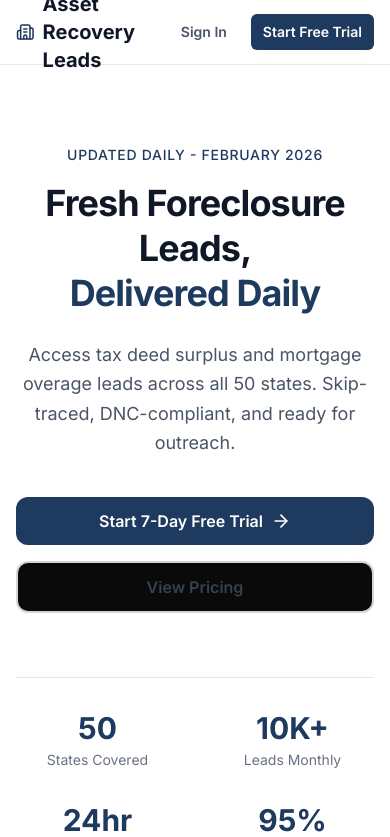
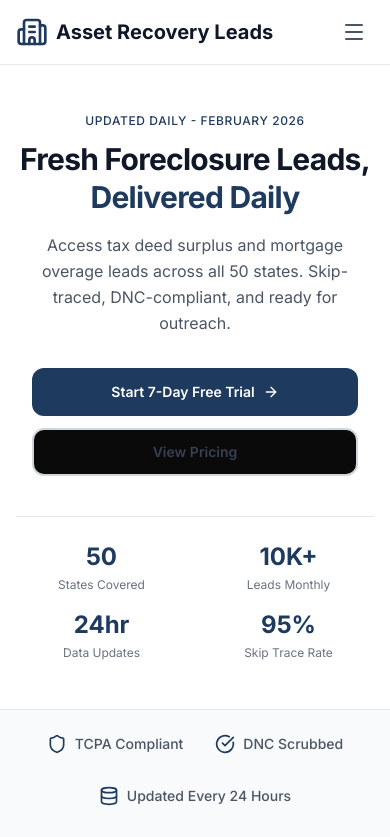
Before and after one commit to AiMagic5000/foreclosure-leads-app, a Next.js app: page / in a window 390 px wide. Shown: the top 837 px of the page. Built offline with nearby package versions, Linux system fonts and the light colour scheme.

Commit message:
feat: add mobile hamburger menu and responsive design

```diff
--- a/src/app/page.tsx
+++ b/src/app/page.tsx
@@ -1,9 +1,8 @@
 import Link from "next/link"
-import { CheckCircle, TrendingUp, Shield, Zap, MapPin, Phone, Clock, Database, ArrowRight, Star, Users, Building2 } from "lucide-react"
+import { CheckCircle, Shield, Zap, MapPin, Phone, Clock, Database, ArrowRight, Star, Users, Building2 } from "lucide-react"
 import { Button } from "@/components/ui/button"
-import { Card, CardContent, CardDescription, CardHeader, CardTitle } from "@/components/ui/card"
-import { Badge } from "@/components/ui/badge"
 import { Accordion, AccordionContent, AccordionItem, AccordionTrigger } from "@/components/ui/accordion"
+import { Header } from "@/components/header"
 import { faqs } from "@/data/faqs"
 import { statesData } from "@/data/states"
 
@@ -205,66 +204,44 @@ export default function LandingPage() {
         }}
       />
 
-      {/* Navigation */}
-      <header className="sticky top-0 z-50 w-full border-b border-gray-200 bg-white">
-        <div className="container mx-auto flex h-16 items-center justify-between px-4">
-          <Link href="/" className="flex items-center gap-2">
-            <Building2 className="h-8 w-8 text-[#1e3a5f]" />
-            <span className="text-xl font-bold text-gray-900">Asset Recovery Leads</span>
-          </Link>
-          <nav className="hidden md:flex items-center gap-8">
-            <Link href="#features" className="text-sm font-medium text-gray-600 hover:text-[#1e3a5f] transition-colors">Features</Link>
-            <Link href="#pricing" className="text-sm font-medium text-gray-600 hover:text-[#1e3a5f] transition-colors">Pricing</Link>
-            <Link href="/states-guide" className="text-sm font-medium text-gray-600 hover:text-[#1e3a5f] transition-colors">50 States Guide</Link>
-            <Link href="#faq" className="text-sm font-medium text-gray-600 hover:text-[#1e3a5f] transition-colors">FAQ</Link>
-          </nav>
-          <div className="flex items-center gap-3">
-            <Link href="/sign-in">
-              <Button variant="ghost" size="sm" className="text-gray-600 hover:text-[#1e3a5f]">Sign In</Button>
-            </Link>
-            <Link href="/sign-up">
-              <Button size="sm" className="bg-[#1e3a5f] hover:bg-[#2d4a6f] text-white">Start Free Trial</Button>
-            </Link>
-          </div>
-        </div>
-      </header>
+      <Header />
 
       <main>
         {/* Hero Section */}
-        <section className="py-20 md:py-28 bg-white">
-          <div className="container mx-auto px-4">
+        <section className="py-12 sm:py-16 md:py-24 lg:py-28 bg-white">
+          <div className="container mx-auto px-4 sm:px-6">
             <div className="max-w-4xl mx-auto text-center">
-              <p className="text-sm font-medium text-[#1e3a5f] uppercase tracking-wider mb-4">
+              <p className="text-xs sm:text-sm font-medium text-[#1e3a5f] uppercase tracking-wider mb-3 sm:mb-4">
                 Updated Daily - {new Date().toLocaleDateString('en-US', { month: 'long', year: 'numeric' })}
               </p>
-              <h1 className="text-4xl md:text-5xl lg:text-6xl font-bold text-gray-900 tracking-tight mb-6 leading-tight">
+              <h1 className="text-3xl sm:text-4xl md:text-5xl lg:text-6xl font-bold text-gray-900 tracking-tight mb-4 sm:mb-6 leading-tight">
                 Fresh Foreclosure Leads,<br />
                 <span className="text-[#1e3a5f]">Delivered Daily</span>
               </h1>
-              <p className="text-lg md:text-xl text-gray-600 mb-10 max-w-2xl mx-auto leading-relaxed">
+              <p className="text-base sm:text-lg md:text-xl text-gray-600 mb-8 sm:mb-10 max-w-2xl mx-auto leading-relaxed px-2">
                 Access tax deed surplus and mortgage overage leads across all 50 states.
                 Skip-traced, DNC-compliant, and ready for outreach.
               </p>
-              <div className="flex flex-col sm:flex-row gap-4 justify-center mb-16">
-                <Link href="/sign-up">
-                  <Button size="lg" className="bg-[#1e3a5f] hover:bg-[#2d4a6f] text-white px-8 py-6 text-base w-full sm:w-auto">
+              <div className="flex flex-col sm:flex-row gap-3 sm:gap-4 justify-center mb-10 sm:mb-16 px-4 sm:px-0">
+                <Link href="/sign-up" className="w-full sm:w-auto">
+                  <Button size="lg" className="bg-[#1e3a5f] hover:bg-[#2d4a6f] text-white px-6 sm:px-8 py-5 sm:py-6 text-sm sm:text-base w-full">
                     Start 7-Day Free Trial
-                    <ArrowRight className="ml-2 h-5 w-5" />
+                    <ArrowRight className="ml-2 h-4 w-4 sm:h-5 sm:w-5" />
                   </Button>
                 </Link>
-                <Link href="#pricing">
-                  <Button size="lg" variant="outline" className="border-gray-300 text-gray-700 hover:bg-gray-50 px-8 py-6 text-base w-full sm:w-auto">
+                <Link href="#pricing" className="w-full sm:w-auto">
+                  <Button size="lg" variant="outline" className="border-gray-300 text-gray-700 hover:bg-gray-50 px-6 sm:px-8 py-5 sm:py-6 text-sm sm:text-base w-full">
                     View Pricing
                   </Button>
                 </Link>
               </div>
 
               {/* Stats */}
-              <div className="grid grid-cols-2 md:grid-cols-4 gap-8 max-w-3xl mx-auto pt-8 border-t border-gray-200">
+              <div className="grid grid-cols-2 md:grid-cols-4 gap-4 sm:gap-8 max-w-3xl mx-auto pt-6 sm:pt-8 border-t border-gray-200">
                 {stats.map((stat) => (
                   <div key={stat.label} className="text-center">
-                    <div className="text-3xl md:text-4xl font-bold text-[#1e3a5f]">{stat.value}</div>
-                    <div className="text-sm text-gray-500 mt-1">{stat.label}</div>
+                    <div className="text-2xl sm:text-3xl md:text-4xl font-bold text-[#1e3a5f]">{stat.value}</div>
+                    <div className="text-xs sm:text-sm text-gray-500 mt-1">{stat.label}</div>
                   </div>
                 ))}
               </div>
@@ -382,47 +359,47 @@ export default function LandingPage() {
         </section>
 
         {/* Pricing Section */}
-        <section id="pricing" className="py-20 bg-gray-50 border-y border-gray-200">
-          <div className="container mx-auto px-4">
-            <div className="text-center mb-16">
-              <p className="text-sm font-medium text-[#1e3a5f] uppercase tracking-wider mb-3">Pricing</p>
-              <h2 className="text-3xl md:text-4xl font-bold text-gray-900 mb-4">
+        <section id="pricing" className="py-12 sm:py-16 md:py-20 bg-gray-50 border-y border-gray-200">
+          <div className="container mx-auto px-4 sm:px-6">
+            <div className="text-center mb-10 sm:mb-16">
+              <p className="text-xs sm:text-sm font-medium text-[#1e3a5f] uppercase tracking-wider mb-2 sm:mb-3">Pricing</p>
+              <h2 className="text-2xl sm:text-3xl md:text-4xl font-bold text-gray-900 mb-3 sm:mb-4">
                 Simple, Transparent Pricing
               </h2>
-              <p className="text-lg text-gray-600 max-w-2xl mx-auto">
+              <p className="text-base sm:text-lg text-gray-600 max-w-2xl mx-auto px-2">
                 Choose the plan that fits your business. All plans include a 7-day free trial.
               </p>
             </div>
-            <div className="grid md:grid-cols-3 gap-8 max-w-5xl mx-auto">
-              {pricingPlans.map((plan) => (
+            <div className="grid grid-cols-1 md:grid-cols-3 gap-6 sm:gap-8 max-w-5xl mx-auto">
+              {pricingPlans.map((plan, index) => (
                 <div
                   key={plan.name}
-                  className={`relative bg-white rounded-lg p-8 ${plan.popular ? 'border-2 border-[#1e3a5f] shadow-lg' : 'border border-gray-200'}`}
+                  className={`relative bg-white rounded-lg p-6 sm:p-8 ${plan.popular ? 'border-2 border-[#1e3a5f] shadow-lg md:scale-105' : 'border border-gray-200'} ${plan.popular && index === 1 ? 'order-first md:order-none' : ''}`}
                 >
                   {plan.popular && (
                     <div className="absolute -top-3 left-1/2 -translate-x-1/2">
-                      <span className="bg-[#1e3a5f] text-white text-xs font-medium px-3 py-1 rounded-full">Most Popular</span>
+                      <span className="bg-[#1e3a5f] text-white text-xs font-medium px-3 py-1 rounded-full whitespace-nowrap">Most Popular</span>
                     </div>
                   )}
-                  <div className="text-center pb-6 border-b border-gray-200">
-                    <h3 className="text-xl font-semibold text-gray-900">{plan.name}</h3>
-                    <p className="text-gray-500 text-sm mt-1">{plan.description}</p>
-                    <div className="mt-4">
-                      <span className="text-4xl font-bold text-gray-900">${plan.price}</span>
-                      <span className="text-gray-500">/month</span>
+                  <div className="text-center pb-4 sm:pb-6 border-b border-gray-200">
+                    <h3 className="text-lg sm:text-xl font-semibold text-gray-900">{plan.name}</h3>
+                    <p className="text-gray-500 text-xs sm:text-sm mt-1">{plan.description}</p>
+                    <div className="mt-3 sm:mt-4">
+                      <span className="text-3xl sm:text-4xl font-bold text-gray-900">${plan.price}</span>
+                      <span className="text-gray-500 text-sm">/month</span>
                     </div>
                   </div>
-                  <ul className="space-y-3 my-6">
+                  <ul className="space-y-2 sm:space-y-3 my-4 sm:my-6">
                     {plan.features.map((feature) => (
-                      <li key={feature} className="flex items-start gap-3">
-                        <CheckCircle className="h-5 w-5 text-green-500 flex-shrink-0 mt-0.5" />
-                        <span className="text-gray-600 text-sm">{feature}</span>
+                      <li key={feature} className="flex items-start gap-2 sm:gap-3">
+                        <CheckCircle className="h-4 w-4 sm:h-5 sm:w-5 text-green-500 flex-shrink-0 mt-0.5" />
+                        <span className="text-gray-600 text-xs sm:text-sm">{feature}</span>
                       </li>
                     ))}
                   </ul>
                   <Link href="/sign-up" className="block">
                     <Button
-                      className={`w-full ${plan.popular ? 'bg-[#1e3a5f] hover:bg-[#2d4a6f] text-white' : 'bg-white border border-gray-300 text-gray-700 hover:bg-gray-50'}`}
+                      className={`w-full text-sm sm:text-base py-2.5 sm:py-3 ${plan.popular ? 'bg-[#1e3a5f] hover:bg-[#2d4a6f] text-white' : 'bg-white border border-gray-300 text-gray-700 hover:bg-gray-50'}`}
                     >
                       {plan.cta}
                     </Button>
@@ -513,21 +490,21 @@ export default function LandingPage() {
       </main>
 
       {/* Footer */}
-      <footer className="border-t border-gray-200 py-12 bg-white">
-        <div className="container mx-auto px-4">
-          <div className="grid md:grid-cols-4 gap-8 mb-8">
-            <div>
-              <Link href="/" className="flex items-center gap-2 mb-4">
-                <Building2 className="h-6 w-6 text-[#1e3a5f]" />
-                <span className="font-bold text-gray-900">Asset Recovery Leads</span>
+      <footer className="border-t border-gray-200 py-8 sm:py-12 bg-white">
+        <div className="container mx-auto px-4 sm:px-6">
+          <div className="grid grid-cols-2 md:grid-cols-4 gap-6 sm:gap-8 mb-8">
+            <div className="col-span-2 md:col-span-1">
+              <Link href="/" className="flex items-center gap-2 mb-3 sm:mb-4">
+                <Building2 className="h-5 w-5 sm:h-6 sm:w-6 text-[#1e3a5f]" />
+                <span className="font-bold text-gray-900 text-sm sm:text-base">Asset Recovery Leads</span>
               </Link>
-              <p className="text-sm text-gray-500">
+              <p className="text-xs sm:text-sm text-gray-500">
                 Daily foreclosure lead data for surplus funds recovery professionals.
               </p>
             </div>
             <div>
-              <h4 className="font-semibold text-gray-900 mb-4">Product</h4>
-              <ul className="space-y-2 text-sm text-gray-500">
+              <h4 className="font-semibold text-gray-900 mb-3 sm:mb-4 text-sm sm:text-base">Product</h4>
+              <ul className="space-y-2 text-xs sm:text-sm text-gray-500">
                 <li><Link href="#features" className="hover:text-[#1e3a5f]">Features</Link></li>
                 <li><Link href="#pricing" className="hover:text-[#1e3a5f]">Pricing</Link></li>
                 <li><Link href="/states-guide" className="hover:text-[#1e3a5f]">50 States Guide</Link></li>
@@ -535,27 +512,27 @@ export default function LandingPage() {
               </ul>
             </div>
             <div>
-              <h4 className="font-semibold text-gray-900 mb-4">Resources</h4>
-              <ul className="space-y-2 text-sm text-gray-500">
+              <h4 className="font-semibold text-gray-900 mb-3 sm:mb-4 text-sm sm:text-base">Resources</h4>
+              <ul className="space-y-2 text-xs sm:text-sm text-gray-500">
                 <li><Link href="/blog" className="hover:text-[#1e3a5f]">Blog</Link></li>
                 <li><Link href="/guides" className="hover:text-[#1e3a5f]">Guides</Link></li>
                 <li><Link href="/api" className="hover:text-[#1e3a5f]">API Docs</Link></li>
               </ul>
             </div>
             <div>
-              <h4 className="font-semibold text-gray-900 mb-4">Legal</h4>
-              <ul className="space-y-2 text-sm text-gray-500">
+              <h4 className="font-semibold text-gray-900 mb-3 sm:mb-4 text-sm sm:text-base">Legal</h4>
+              <ul className="space-y-2 text-xs sm:text-sm text-gray-500">
                 <li><Link href="/privacy" className="hover:text-[#1e3a5f]">Privacy Policy</Link></li>
                 <li><Link href="/terms" className="hover:text-[#1e3a5f]">Terms of Service</Link></li>
                 <li><Link href="/compliance" className="hover:text-[#1e3a5f]">Compliance</Link></li>
               </ul>
             </div>
           </div>
-          <div className="border-t border-gray-200 pt-8 flex flex-col md:flex-row items-center justify-between gap-4">
-            <p className="text-sm text-gray-500">
+          <div className="border-t border-gray-200 pt-6 sm:pt-8 flex flex-col sm:flex-row items-center justify-between gap-3 sm:gap-4 text-center sm:text-left">
+            <p className="text-xs sm:text-sm text-gray-500">
               &copy; {new Date().getFullYear()} Asset Recovery Business. All rights reserved.
             </p>
-            <p className="text-xs text-gray-400">
+            <p className="text-[10px] sm:text-xs text-gray-400">
               Data provided for informational purposes. Users are responsible for compliance with all applicable laws.
             </p>
           </div>
--- /dev/null
+++ b/src/components/header.tsx
@@ -0,0 +1,94 @@
+"use client"
+
+import { useState } from "react"
+import Link from "next/link"
+import { Building2, Menu, X } from "lucide-react"
+import { Button } from "@/components/ui/button"
+
+export function Header() {
+  const [mobileMenuOpen, setMobileMenuOpen] = useState(false)
+
+  const navLinks = [
+    { href: "#features", label: "Features" },
+    { href: "#pricing", label: "Pricing" },
+    { href: "/states-guide", label: "50 States Guide" },
+    { href: "#faq", label: "FAQ" },
+  ]
+
+  return (
+    <header className="sticky top-0 z-50 w-full border-b border-gray-200 bg-white">
+      <div className="container mx-auto flex h-16 items-center justify-between px-4">
+        <Link href="/" className="flex items-center gap-2">
+          <Building2 className="h-8 w-8 text-[#1e3a5f]" />
+          <span className="text-xl font-bold text-gray-900">Asset Recovery Leads</span>
+        </Link>
+
+        {/* Desktop Navigation */}
+        <nav className="hidden md:flex items-center gap-8">
+          {navLinks.map((link) => (
+            <Link
+              key={link.href}
+              href={link.href}
+              className="text-sm font-medium text-gray-600 hover:text-[#1e3a5f] transition-colors"
+            >
+              {link.label}
+            </Link>
+          ))}
+        </nav>
+
+        {/* Desktop CTA Buttons */}
+        <div className="hidden md:flex items-center gap-3">
+          <Link href="/sign-in">
+            <Button variant="ghost" size="sm" className="text-gray-600 hover:text-[#1e3a5f]">
+              Sign In
+            </Button>
+          </Link>
+          <Link href="/sign-up">
+            <Button size="sm" className="bg-[#1e3a5f] hover:bg-[#2d4a6f] text-white">
+              Start Free Trial
+            </Button>
+          </Link>
+        </div>
+
+        {/* Mobile Menu Button */}
+        <button
+          className="md:hidden p-2 text-gray-600 hover:text-[#1e3a5f]"
+          onClick={() => setMobileMenuOpen(!mobileMenuOpen)}
+          aria-label="Toggle menu"
+        >
+          {mobileMenuOpen ? <X className="h-6 w-6" /> : <Menu className="h-6 w-6" />}
+        </button>
+      </div>
+
+      {/* Mobile Menu */}
+      {mobileMenuOpen && (
+        <div className="md:hidden border-t border-gray-200 bg-white">
+          <nav className="container mx-auto px-4 py-4 space-y-4">
+            {navLinks.map((link) => (
+              <Link
+                key={link.href}
+                href={link.href}
+                className="block text-base font-medium text-gray-600 hover:text-[#1e3a5f] py-2"
+                onClick={() => setMobileMenuOpen(false)}
+              >
+                {link.label}
+              </Link>
+            ))}
+            <div className="pt-4 border-t border-gray-200 space-y-3">
+              <Link href="/sign-in" className="block" onClick={() => setMobileMenuOpen(false)}>
+                <Button variant="outline" className="w-full border-gray-300 text-gray-700">
+                  Sign In
+                </Button>
+              </Link>
+              <Link href="/sign-up" className="block" onClick={() => setMobileMenuOpen(false)}>
+                <Button className="w-full bg-[#1e3a5f] hover:bg-[#2d4a6f] text-white">
+                  Start Free Trial
+                </Button>
+              </Link>
+            </div>
+          </nav>
+        </div>
+      )}
+    </header>
+  )
+}
```
